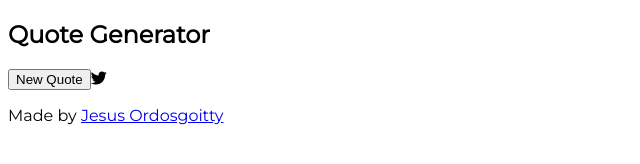
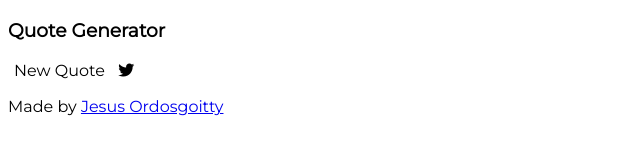
Before and after one commit to jesuodz/quote-generator, a website: page index.html in a window 1280 px wide. Shown: the whole page, without its empty margins (0-640 px from the left). Drawn offline with nearby package versions, Linux system fonts and the light colour scheme; no server answers.

Commit message:
Make all buttons flat

```diff
--- a/index.html
+++ b/index.html
@@ -12,6 +12,9 @@
     <script src="https://unpkg.com/react-dom@16/umd/react-dom.development.js" crossorigin></script>
 </head>
 <body>
+    <section class="wrapper">
+        <section id="quote-box"></section>
+    </section>
     <section id="quote-box"></section>
     <script src="./src/js/app.js"></script>
 </body>
--- a/src/css/main.css
+++ b/src/css/main.css
@@ -6,3 +6,16 @@
 .quote-box .author {
     font-family: 'Raleway', sans-serif;
 }
+
+.new-quote-btn {
+    font-family: 'Montserrat', sans-serif;
+    font-size: 16px;
+    background: none;
+    box-shadow: none;
+    border: none;
+    outline: none;
+}
+.button {
+    padding: .46em;
+    border-radius: 0.3em;
+}
--- a/src/js/app.js
+++ b/src/js/app.js
@@ -57,7 +57,7 @@
             // Render app components
             e('span', {key: 'quote', className: 'text'}, this.state.text),
             e('span', {key: 'author', className: 'author'}, this.state.author),
-            e('button', {key: 'new-quote', className: 'new-quote', onClick: this.newQuote.bind(this)}, 'New Quote'),
+            e('button', {key: 'new-quote', className: 'new-quote-btn', onClick: this.newQuote.bind(this)}, 'New Quote'),
             e('a', {key: 'tweet-quote', className: 'button', title: 'Tweet this quote', onClick: this.tweetQuote.bind(this)},
                 e('i', {key: 'icon', className: 'fab fa-twitter'}, null)
             ),
```
